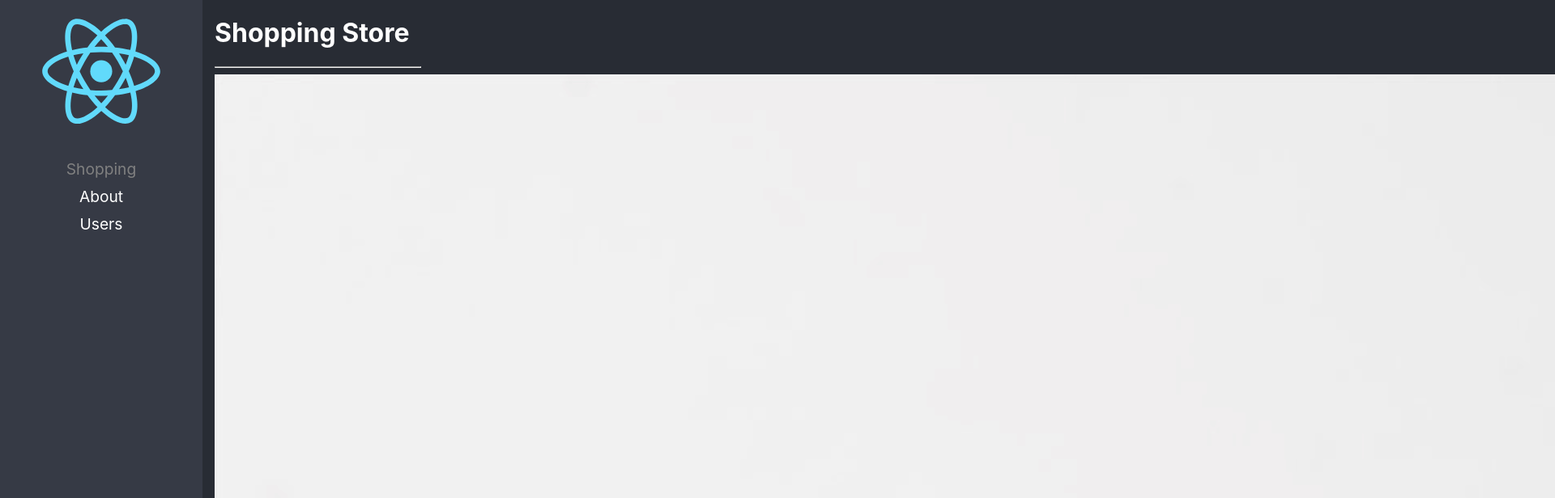
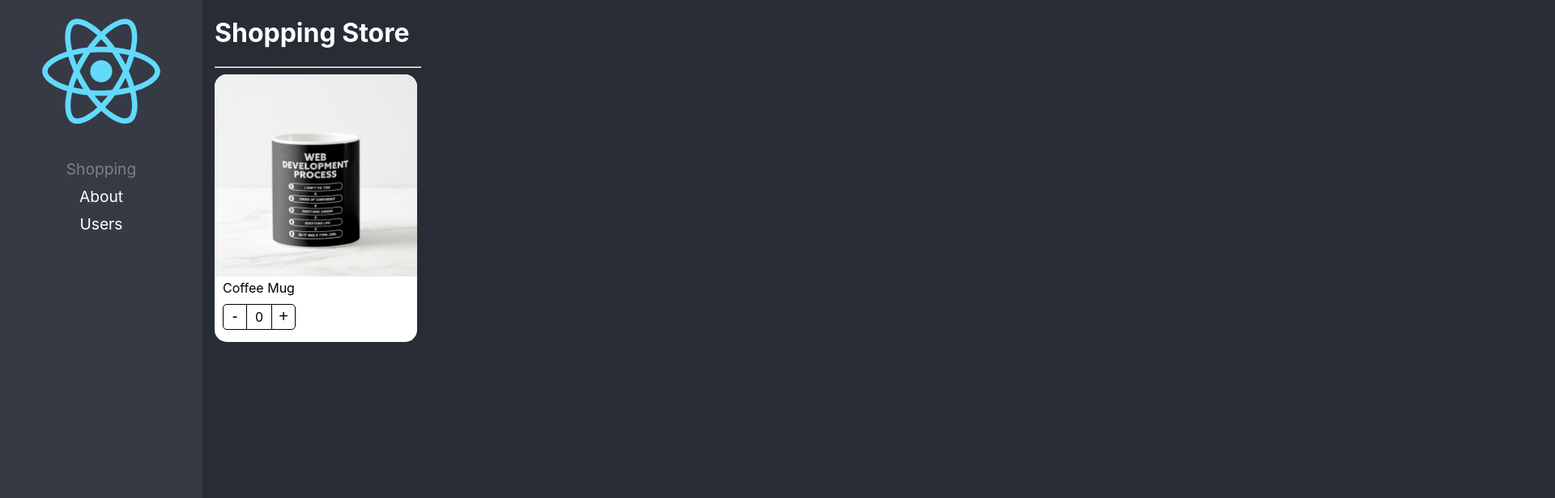
Before and after one commit to Yeison2020/component-react-patterns, a React (Create React App) app: page / in a window 1280 px wide. Shown: the top 616 px of the page at 81% size, 1920 px wide, since content can reach past the window. Built offline with nearby package versions, Linux system fonts and the light colour scheme.

Commit message:
Adding components

```diff
--- a/src/02-component-patterns/components/ProductCard.tsx
+++ b/src/02-component-patterns/components/ProductCard.tsx
@@ -1,11 +1,23 @@
 import styles from "../styles/styles.module.css";
+import noImage from "../assets/no-image.jpg";
 
 const ProductCard = () => {
   console.log(styles);
   return (
     <div className={styles.productCard}>
       {/* Because I put the Image inside of the public foler I was abale to fecth just like this ==>  */}
-      <img src="./coffee-mug.png" alt="coffee mug" />
+      <img
+        className={styles.productImg}
+        src="./coffee-mug.png"
+        alt="coffee Mug"
+      />
+      {/* <img className={styles.productImg} src={noImage} alt="coffee Mug" /> */}
+      <span className={styles.productDescription}>Coffee Mug</span>
+      <div className={styles.buttonsContainer}>
+        <button className={styles.buttonMinus}>-</button>
+        <div className={styles.countLabel}> 0 </div>
+        <button className={styles.buttonAdd}>+</button>
+      </div>
     </div>
   );
 };
```
